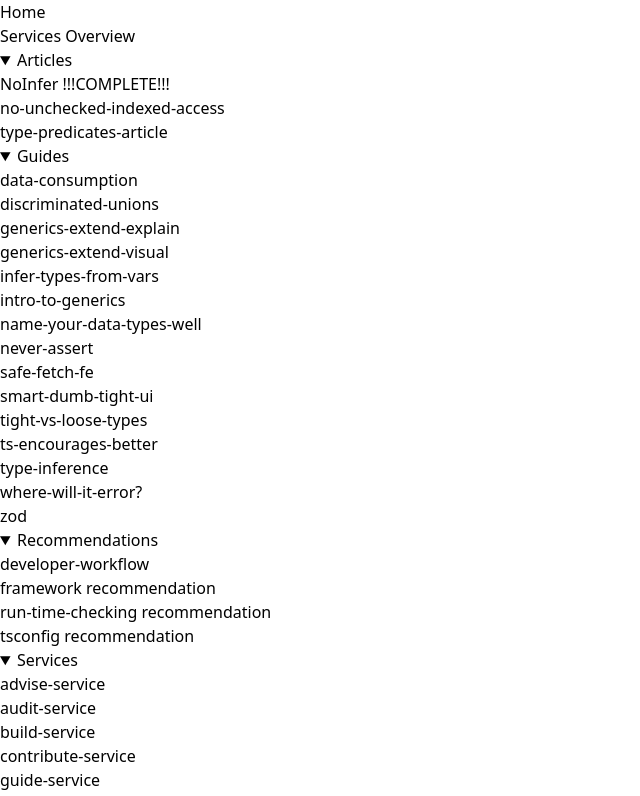
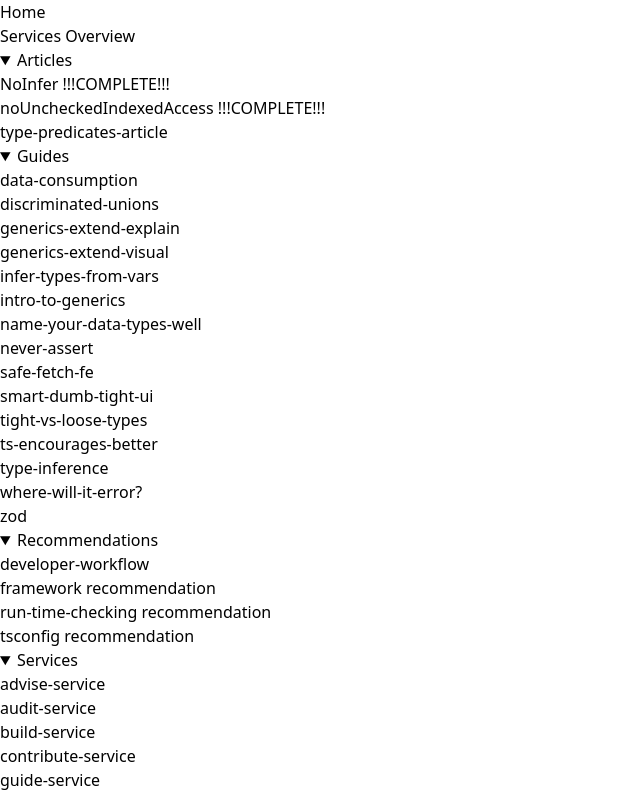
Before and after one commit to robMolloy/tsguru, a Next.js app: page / in a window 1280 px wide. Shown: the top 796 px of the page, without its empty margins (0-640 px from the left). Built offline with nearby package versions, Linux system fonts and the light colour scheme.

Commit message:
sidemenu update for noUncheckedIndexedAccess page complete

```diff
--- a/src/modules/layout/SideMenu.tsx
+++ b/src/modules/layout/SideMenu.tsx
@@ -17,7 +17,12 @@ const linksMap: TLinksMap = [
     label: "Articles",
     links: [
       { type: "link", href: "/no-infer-article", label: "NoInfer", c: true },
-      { type: "link", href: "/no-unchecked-indexed-access", label: "no-unchecked-indexed-access" },
+      {
+        type: "link",
+        href: "/no-unchecked-indexed-access",
+        label: "noUncheckedIndexedAccess",
+        c: true,
+      },
       { type: "link", href: "/type-predicates-article", label: "type-predicates-article" },
     ],
   },
```
